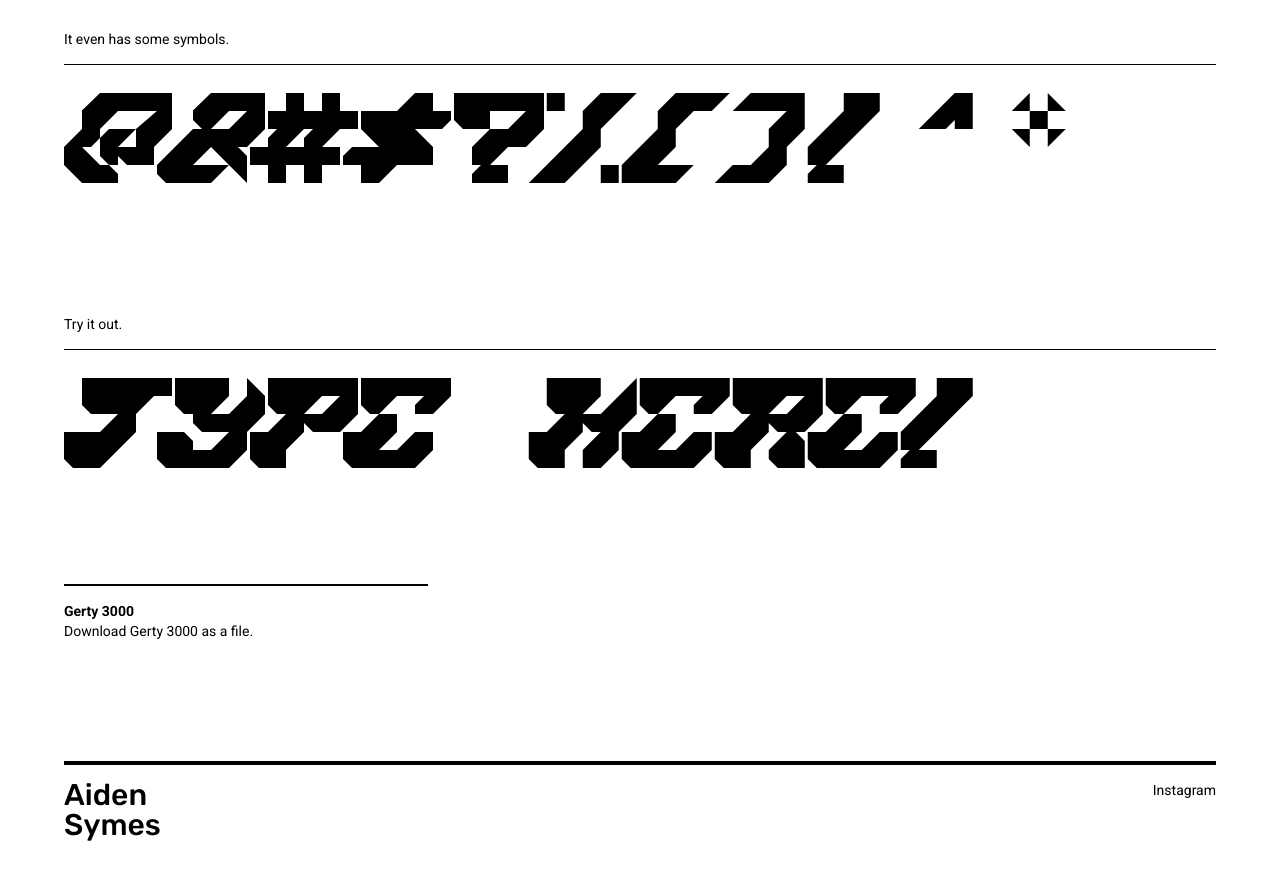
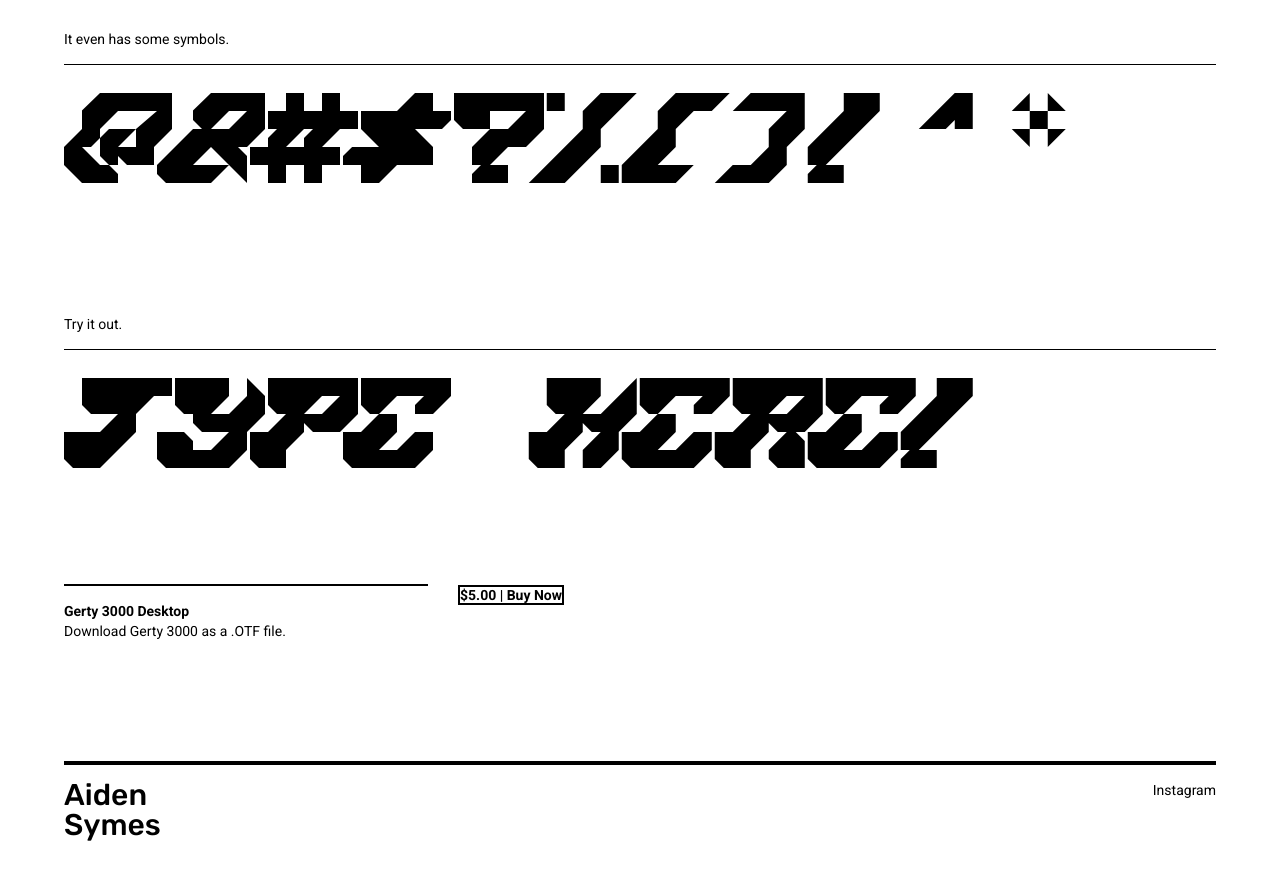
Before and after one commit to aidensymes/fonts.aidensymes.com, a Jekyll site: the page built from _fonts/gerty-3000.markdown, in a window 1280 px wide and 900 px high, scrolled down 1438 px. Shown: the top 880 px of the window. Built offline with Jekyll 4.4.1, drawn with Linux system fonts in a browser that asks for light colours.

Commit message:
Updated Gerty 3000

```diff
--- a/_fonts/gerty-3000.markdown
+++ b/_fonts/gerty-3000.markdown
@@ -23,7 +23,9 @@ samples:
   entry: type here!
   weight:
 buy:
-- Gerty 3000 Desktop: |-
+- type: Desktop
+  format: ".OTF"
+  link: |-
     <script src="https://gumroad.com/js/gumroad.js"></script>
         <a class="gumroad-button" href="https://gum.co/mSit" target="_blank">$5.00 | Buy Now</a>
 layout: font
```
